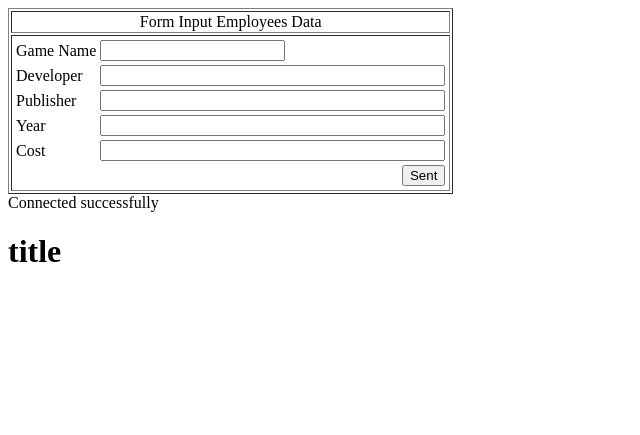
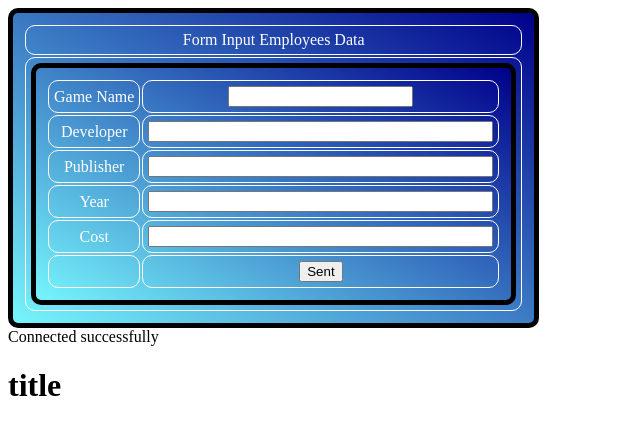
Before and after one commit to maxtaylorr/SQLPlayground, a PHP site: page / in a window 1280 px wide. Shown: the top 435 px of the page, without its empty margins (0-640 px from the left). Run offline with PHP 8.4, Linux system fonts and the light colour scheme; data that the repository does not hold is empty.

Commit message:
Sam's Updates
added style.css to the index.php

```diff
--- a/Project/index.php
+++ b/Project/index.php
@@ -1,8 +1,8 @@
-
 <!DOCTYPE HTML>
 <html>
     <head>
         <title>Title of the document</title>
+        <link rel="stylesheet" type="text/css" href="style.css">
     </head>
 
     <body>
@@ -36,8 +36,7 @@
                     </tr>
                     <tr>
                         <td></td>
-                        <td align="right"><input type="submit"
-                                                 name="submit" value="Sent"></td>
+                        <td align="right"><input type="submit" name="submit" value="Sent"></td>
                     </tr>
                     </table>
                 </td>
--- /dev/null
+++ b/Project/style.css
@@ -0,0 +1,21 @@
+table{
+	border: 5px solid black;
+    background: linear-gradient(-150deg,darkblue,#76f5fc);
+    padding: 10px;
+    border-radius: 10px;
+}
+
+th {
+    border: 2px solid black;
+    background: #76f5fc;
+    padding: 10px;
+    color: black;
+    border-radius: 10px;
+}
+td{
+	border: 1px solid white;
+    padding: 5px;
+    color: white;
+    text-align: center;
+    border-radius: 10px;
+}
```
